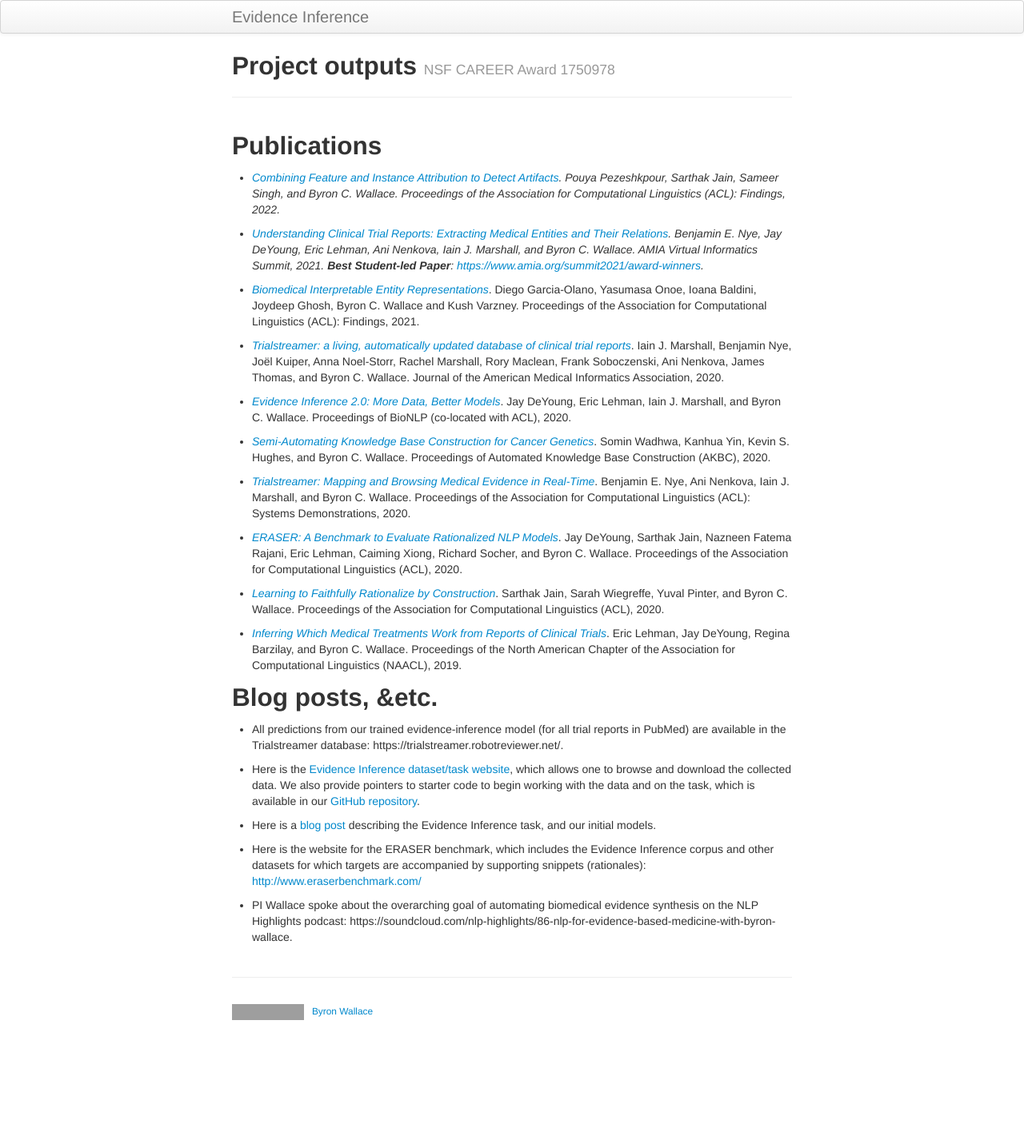
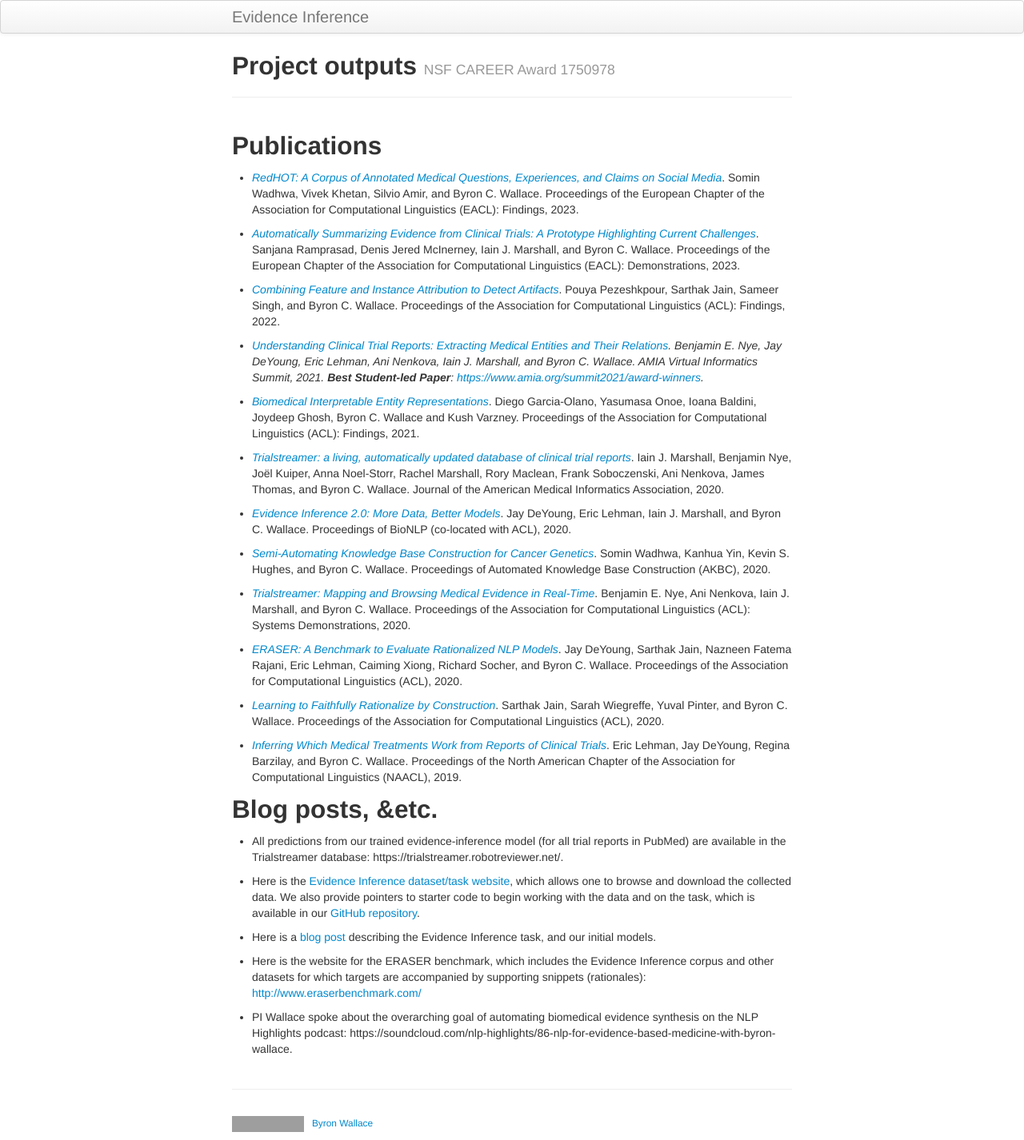
Before and after one commit to bwallace/evidence_inference, a Jekyll site: the page built from pages/outputs.md, in a window 1280 px wide. Shown: the whole page at 80% size. Built offline with Jekyll 4.4.1, drawn with Linux system fonts in a browser that asks for light colours; before the commit the page ends 1286 px from its top, so only the background shows below that; grey boxes are pictures that could not be loaded.

Commit message:
Update outputs.md

```diff
--- a/pages/outputs.md
+++ b/pages/outputs.md
@@ -7,7 +7,11 @@ tagline: NSF CAREER Award 1750978
 
 ## Publications
 
-* <i>[Combining Feature and Instance Attribution to Detect Artifacts](https://arxiv.org/abs/2107.00323). Pouya Pezeshkpour, Sarthak Jain, Sameer Singh, and Byron C. Wallace. Proceedings of the Association for Computational Linguistics (ACL): Findings, 2022.
+* <i>[RedHOT: A Corpus of Annotated Medical Questions, Experiences, and Claims on Social Media](https://arxiv.org/abs/2210.06331)</i>. Somin Wadhwa, Vivek Khetan, Silvio Amir, and Byron C. Wallace. Proceedings of the European Chapter of the Association for Computational Linguistics (EACL): Findings, 2023.
+
+* <i>[Automatically Summarizing Evidence from Clinical Trials: A Prototype Highlighting Current Challenges](https://arxiv.org/abs/2210.06331)</i>. Sanjana Ramprasad, Denis Jered McInerney, Iain J. Marshall, and Byron C. Wallace. Proceedings of the European Chapter of the Association for Computational Linguistics (EACL): Demonstrations, 2023.
+
+* <i>[Combining Feature and Instance Attribution to Detect Artifacts](https://arxiv.org/abs/2107.00323)</i>. Pouya Pezeshkpour, Sarthak Jain, Sameer Singh, and Byron C. Wallace. Proceedings of the Association for Computational Linguistics (ACL): Findings, 2022.
 
 * <i>[Understanding Clinical Trial Reports: Extracting Medical Entities and Their Relations](https://arxiv.org/abs/2010.03550). Benjamin E. Nye, Jay DeYoung, Eric Lehman, Ani Nenkova, Iain J. Marshall, and Byron C. Wallace. AMIA Virtual Informatics Summit, 2021. <b>Best Student-led Paper</b>: <a href="https://www.amia.org/summit2021/award-winners">https://www.amia.org/summit2021/award-winners</a>.
 
```
